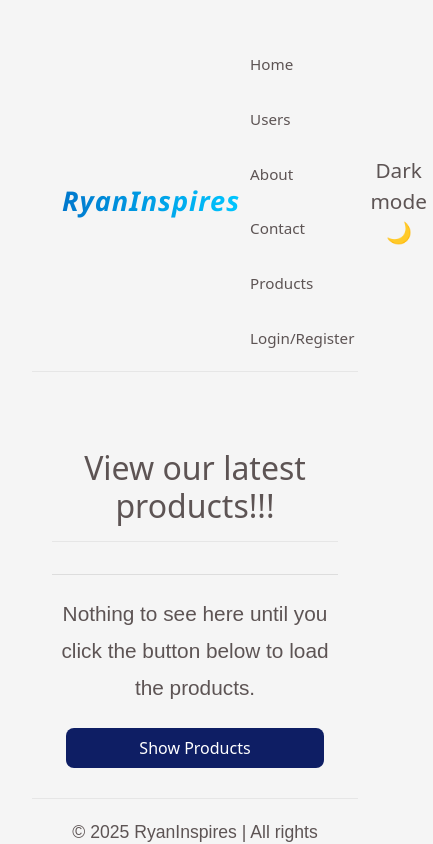
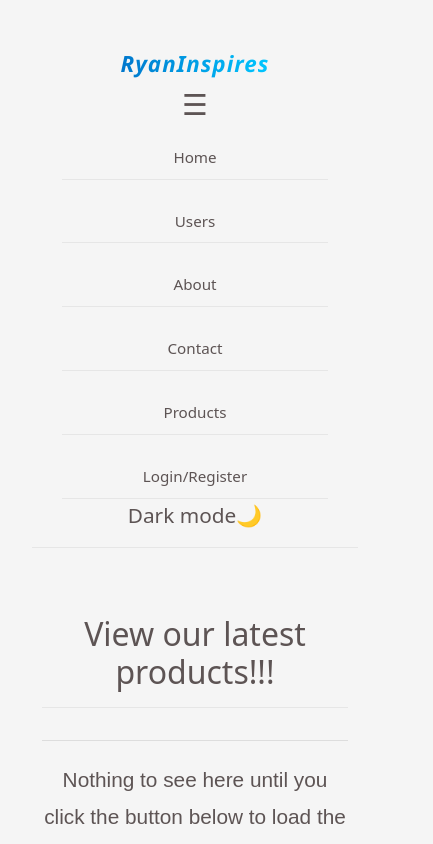
Before and after one commit to Ryan-inspires24/FIRST_REACT_APP, a React (Vite) app: page /products in a window 390 px wide. Shown: the top 844 px of the page, 433 px wide, since content can reach past the window. Built offline with nearby package versions, Linux system fonts and the light colour scheme.

Commit message:
Improving mobile user experience. Added a logo

```diff
--- a/index.html
+++ b/index.html
@@ -2,7 +2,7 @@
 <html lang="en">
   <head>
     <meta charset="UTF-8" />
-    <link rel="icon" type="image/svg+xml" href="https://www.figma.com/design/zbvUytZ5OGhKPzOYbtYaw4/Untitled?node-id=0-1&t=LK7GbaLpfgyYVpCe-1" />
+    <link rel="icon" type="image/svg+xml" href="public/logo.jpg" />
     <meta name="viewport" content="width=device-width, initial-scale=1.0" />
     <title class="logo">RyanInspires Shop</title>
   </head>
--- a/src/DefaultPage.jsx
+++ b/src/DefaultPage.jsx
@@ -20,6 +20,9 @@ const DefaultPage = ({ children }) => {
     const toggleTheme = () => {
         setTheme(prev => (prev === 'light' ? 'dark' : 'light'));
     };
+    const [menuOpen, setMenuOpen] = useState(false);
+
+    const toggleMenu = () => setMenuOpen(!menuOpen);
 
     const handleLogout = () => {
         localStorage.removeItem('logginToken');
@@ -32,7 +35,11 @@ const DefaultPage = ({ children }) => {
         <div className={`default-layout ${theme}`}>
             <header className="header">
                 <Link to="/" className="logo">RyanInspires</Link>
-                <nav className="nav">
+                <button className="hamburger" onClick={toggleMenu} aria-label="Menu">
+                    ☰
+                </button>
+
+                <nav className={`nav ${menuOpen ? 'open' : ''}`}>
                     <Link to="/">Home</Link>
                     <Link to="/users">Users</Link>
                     <Link to="/about">About</Link>
--- a/src/defaultPage.css
+++ b/src/defaultPage.css
@@ -112,3 +112,55 @@ body.dark {
   margin-top: 5px;
 
 }
+@media (max-width: 480px) {
+  .logo {
+    font-size: 1.4rem;
+  }
+
+  .welcome-message {
+    font-size: 1.2rem;
+  }
+
+  .main-content {
+    padding: 20px 10px;
+  }
+}
+/* Hamburger Styles */
+.hamburger {
+  display: none;
+  font-size: 1.8rem;
+  background: none;
+  border: none;
+  color: inherit;
+  cursor: pointer;
+}
+
+/* Mobile Nav */
+@media (max-width: 768px) {
+  .hamburger {
+    display: block;
+  }
+
+  .nav {
+    display: none;
+    flex-direction: column;
+    width: 100%;
+    margin-top: 10px;
+    background-color: inherit;
+  }
+
+  .nav.open {
+    display: flex;
+  }
+
+  .nav a {
+    padding: 10px 0;
+    width: 100%;
+    border-bottom: 1px solid rgba(100, 100, 100, 0.1);
+  }
+
+  .header {
+    flex-direction: column;
+    align-items: flex-start;
+  }
+}
```
Also changed, not shown: public/logo.jpg (renamed from public/Untitled.jpg).
